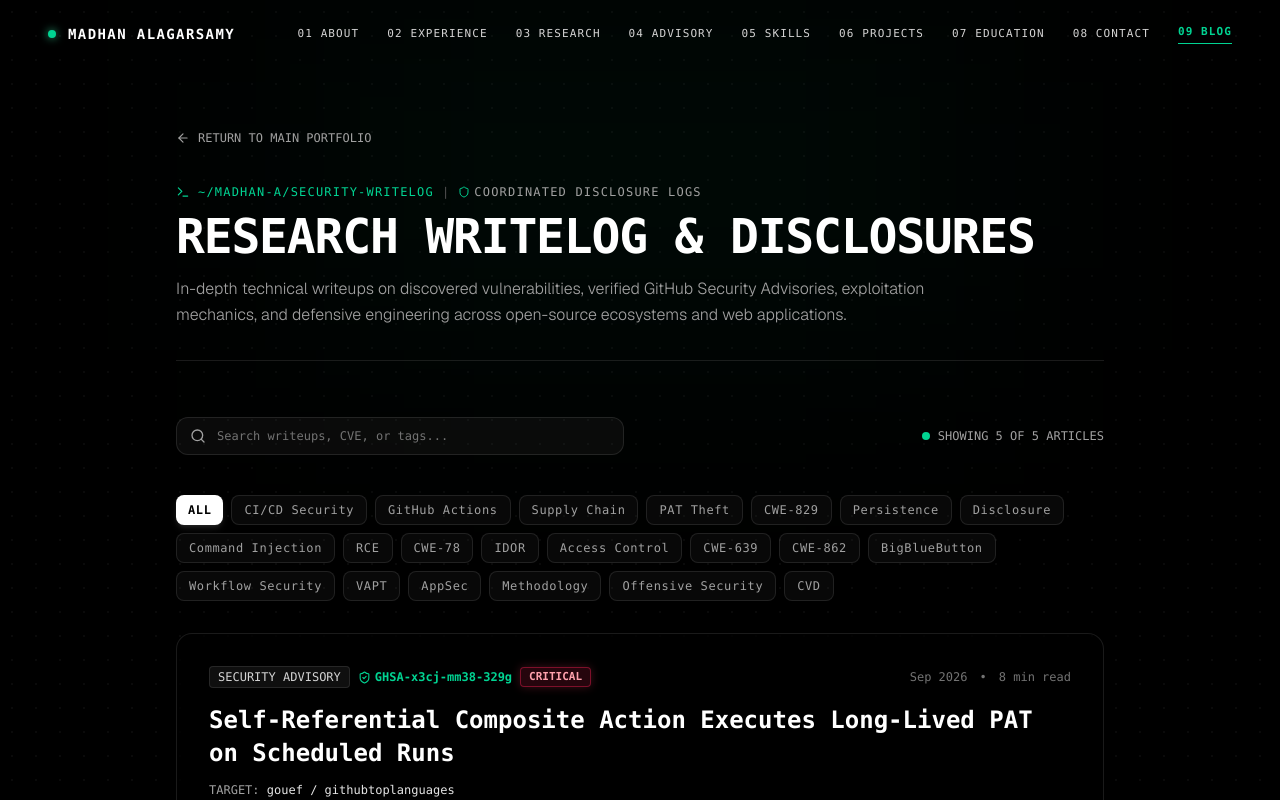
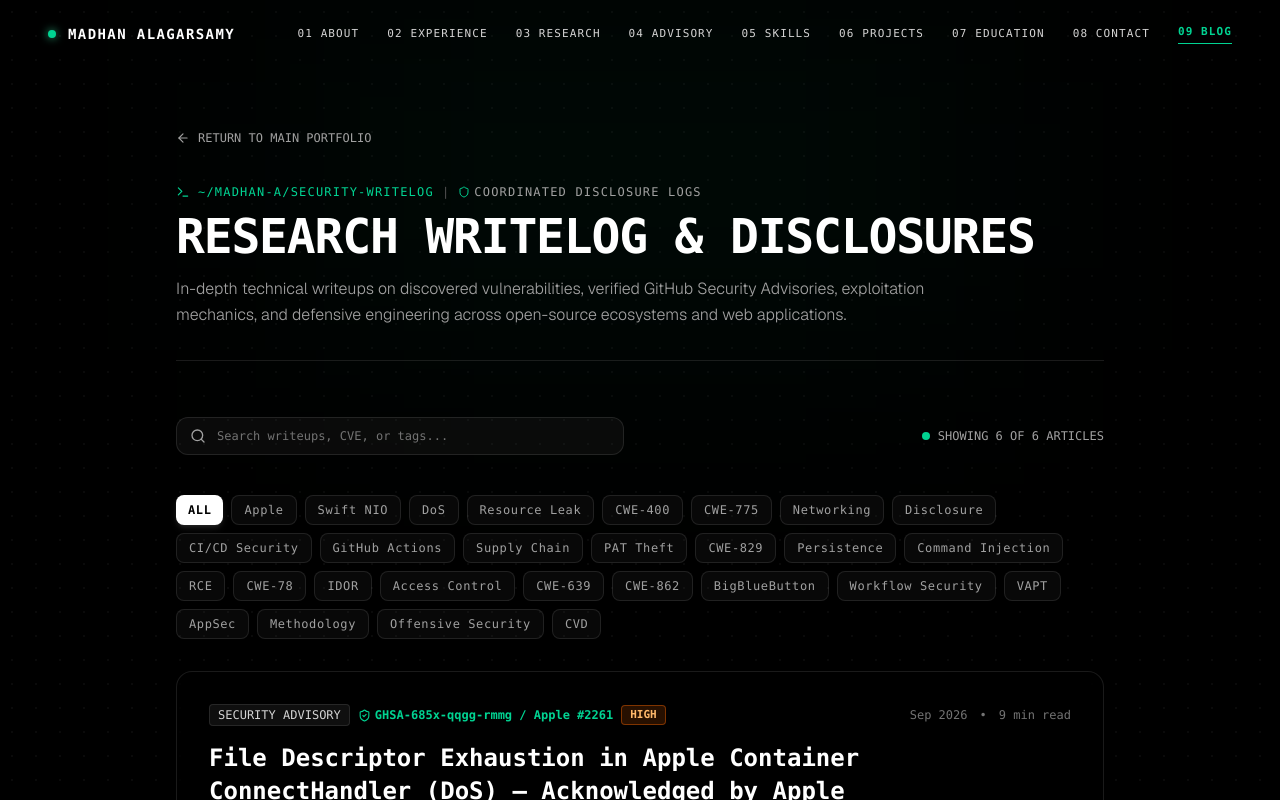
Before and after one commit to madhanalagarsamy/portfolio, a Next.js app: page /blog in a window 1280 px wide. Shown: the top 800 px of the page. Built offline with nearby package versions, Linux system fonts and the light colour scheme.

Commit message:
Add Apple container advisory GHSA-685x-qqgg-rmmg and writeup

```diff
--- a/data/advisory.ts
+++ b/data/advisory.ts
@@ -14,6 +14,19 @@ export interface AdvisoryItem {
 
 export const advisoryData = {
   advisories: [
+    {
+      id: "GHSA-685x-qqgg-rmmg",
+      title: "File Descriptor Exhaustion in Apple Container ConnectHandler (DoS)",
+      targetRepo: "apple / container",
+      platform: "GitHub Security Advisory & Apple Issue #2261",
+      url: "https://github.com/apple/container/issues/2261",
+      badge: "ACKNOWLEDGED BY APPLE · FIXED IN PR #2260",
+      severity: "High",
+      cwe: ["CWE-400", "CWE-775"],
+      patchedVersions: ["PR #2260 (commit 56b95bc)"],
+      publishedDate: "Aug - Sep 2026",
+      description: "Discovered a socket file descriptor leak in Apple Container's Swift-NIO ConnectHandler where prematurely aborted client connections caused unreleased backend sockets, leading to monotonic FD exhaustion DoS. Officially acknowledged by Apple maintainers ('Thanks to @madhanalagarsamy for helping identify this bug!') and resolved in PR #2260."
+    },
     {
       id: "GHSA-x3cj-mm38-329g",
       title: "Self-Referential Composite Action Executes Long-Lived PAT on Scheduled Runs",
--- a/data/posts.ts
+++ b/data/posts.ts
@@ -51,6 +51,97 @@ export interface BlogPost {
 }
 
 export const blogPosts: BlogPost[] = [
+  {
+    slug: "ghsa-685x-qqgg-rmmg",
+    title: "File Descriptor Exhaustion in Apple Container ConnectHandler (DoS) — Acknowledged by Apple",
+    summary:
+      "A deep dive into uncovering a socket file descriptor leak in Apple's official container runtime (apple/container) inside the Swift-NIO ConnectHandler, leading to complete DoS under rapid connection churn. Responsibly reported via GHSA, acknowledged by Apple maintainers ('Thanks to @madhanalagarsamy'), and resolved in PR #2260.",
+    publishedDate: "Sep 2026",
+    readTime: "9 min read",
+    category: "Security Advisory",
+    tags: ["Apple", "Swift NIO", "DoS", "Resource Leak", "CWE-400", "CWE-775", "Networking", "Disclosure"],
+    advisoryId: "GHSA-685x-qqgg-rmmg / Apple #2261",
+    targetRepo: "apple / container",
+    severity: "High",
+    cwe: [
+      "CWE-400: Uncontrolled Resource Consumption",
+      "CWE-775: Missing Release of File Descriptor or Handle after Effective Lifetime"
+    ],
+    patchedVersions: ["apple/container PR #2260 (commit 56b95bc)"],
+    githubAdvisoryUrl: "https://github.com/apple/container/issues/2261",
+    overview:
+      "During an architecture review of Apple's open-source container engine (apple/container), a critical resource exhaustion flaw was uncovered in the Swift-NIO port-forwarding component (Sources/SocketForwarder/ConnectHandler.swift). When an inbound client connection aborts or disconnects while the backend socket is still being established, the error-handling closure incorrectly invoked context.channel.close() on the already-inactive frontend channel rather than closing the newly allocated backend channel. This left backend sockets open indefinitely, leaking one file descriptor per aborted connection and causing a complete Denial of Service (EMFILE / 'Too many open files').",
+    timeline: [
+      { date: "August 21, 2026", event: "Vulnerability identified in ConnectHandler.swift; opened private security advisory GHSA-685x-qqgg-rmmg." },
+      { date: "Late August 2026", event: "Apple maintainer (@jglogan) reviewed report ('Good catch') and requested cross-platform reproduction." },
+      { date: "September 2026", event: "Formulated and submitted a byte-for-byte standalone Swift-NIO reproduction on Linux demonstrating monotonic FD growth (from 25 to 2,387 leaked FDs), alongside a macOS native test script." },
+      { date: "September 2026", event: "Apple maintainer (@egernst) verified the bug: 'I appreciate your digging, and I do think we have a bug to fix here.'" },
+      { date: "September 2026", event: "Apple opened public issue #2261 with credit ('Thanks to @madhanalagarsamy for helping identify this bug!') and shipped the official fix in PR #2260." }
+    ],
+    vulnerabilityDetails: [
+      {
+        heading: "Architecture & ConnectHandler Pipeline",
+        description:
+          "Apple Container uses Apple's Swift-NIO framework for high-performance asynchronous networking. The ConnectHandler is an inbound channel handler responsible for bridging an incoming client socket to a backend container service whenever port-forwarding is enabled (e.g. container run -p 18080:80):",
+        codeSnippet: {
+          language: "swift",
+          caption: "Vulnerable code in Sources/SocketForwarder/ConnectHandler.swift:60-76",
+          code: `ClientBootstrap(group: context.eventLoop)\n  .connectTimeout(self.connectTimeout)\n  .connect(to: serverAddress)\n  .assumeIsolatedUnsafeUnchecked()\n  .whenComplete { result in\n    switch result {\n    case .success(let channel):\n      guard context.channel.isActive else {\n        self.log?.trace("backend - frontend channel closed, closing backend connection")\n        context.channel.close(promise: nil) // BUG: Closes dead frontend instead of newly opened backend \`channel\`\n        return\n      }\n      self.log?.trace("backend - connected")\n      self.glue(channel, context: context)\n    case .failure(let error):\n      ...\n    }\n  }`
+        }
+      },
+      {
+        heading: "Root Cause: Misdirected Channel Closure & FD Leaks",
+        description:
+          "Notice the guard context.channel.isActive branch: when the frontend client disconnects during the connection establishment phase, context.channel is already inactive. Instead of shutting down the newly established backend channel (the socket returned in result), the code called context.channel.close(promise: nil) — closing the already-dead frontend again! The backend socket was orphaned, never closed, and leaked a live file descriptor inside the host process."
+      }
+    ],
+    poc: {
+      description:
+        "The proof of concept tested rapid connection aborts, proving deterministic, monotonic file descriptor growth until the OS limit is exhausted.",
+      steps: [
+        "Constructed a standalone Swift-NIO test harness compiling the unmodified SocketForwarder files from apple/container on Linux.",
+        "Ran a client script initiating TCP connections to the forwarder port and terminating them immediately before the handshake finished.",
+        "Tracked active file descriptors via /proc/self/fd: baseline 25 FDs rose to 270 at 500 iterations, 981 at 2,000 iterations, and 2,387 at 5,000 iterations.",
+        "Demonstrated the patch: Changing context.channel.close() to channel.close() resulted in a settled FD count of 24 (delta 0).",
+        "Formulated macOS validation script using container run -p 18080:80 and monitoring daemon handle growth with lsof -p $PID."
+      ],
+      requestSnippet: {
+        language: "python",
+        caption: "Rapid connection abort loop (exploit script)",
+        code: `#!/usr/bin/env python3\nimport socket, time\n\nHOST, PORT = "127.0.0.1", 18080\nfor i in range(1, 5001):\n    try:\n        s = socket.create_connection((HOST, PORT), timeout=0.5)\n        s.close() # Drop client immediately; races against backend connect\n    except Exception:\n        pass\n    if i % 500 == 0:\n        print(f"[+] {i} connections aborted")\n        time.sleep(0.01)`
+      }
+    },
+    impact:
+      "High Severity Denial of Service (CVSS:3.1/AV:N/AC:L/PR:N/UI:N/S:U/C:N/I:N/A:H). Unauthenticated attackers with network access to forwarded ports can trigger thousands of aborted connections in seconds. Monotonic socket accumulation exhausts the process file descriptor limit (EMFILE / 'Too many open files'), freezing all container port forwarding, crashing active network proxies, and disrupting production workloads until the container daemon is killed and restarted.",
+    remediation:
+      "Apple resolved the issue in Pull Request #2260 by updating ConnectHandler.swift to close the newly connected backend channel (\`channel.close(promise: nil)\`) instead of the already-inactive frontend \`context.channel\`.",
+    patchDetails: {
+      description: "Apple PR #2260 (commit 56b95bc): Close backend channel immediately if frontend closes",
+      codeSnippet: {
+        language: "diff",
+        caption: "Apple commit 56b95bc diff in ConnectHandler.swift",
+        code: `@@ -64,7 +64,7 @@ extension ConnectHandler {\n     case .success(let channel):\n       guard context.channel.isActive else {\n         self.log?.trace("backend - frontend channel closed, closing backend connection")\n-        context.channel.close(promise: nil)\n+        channel.close(promise: nil)\n         return\n       }`
+      }
+    },
+    references: [
+      {
+        title: "Apple Container Issue #2261: File descriptors not released immediately when peer disconnects",
+        url: "https://github.com/apple/container/issues/2261"
+      },
+      {
+        title: "Apple Container PR #2260: Close backend channel immediately if frontend closes",
+        url: "https://github.com/apple/container/pull/2260"
+      },
+      {
+        title: "Apple Commit 56b95bc by egernst",
+        url: "https://github.com/apple/container/commit/56b95bc49140f0f54478d876213bd34357b91220"
+      },
+      {
+        title: "CWE-775: Missing Release of File Descriptor or Handle after Effective Lifetime",
+        url: "https://cwe.mitre.org/data/definitions/775.html"
+      }
+    ]
+  },
   {
     slug: "ghsa-x3cj-mm38-329g",
     title: "Self-Referential Composite Action Executes Long-Lived PAT on Scheduled Runs",
```
